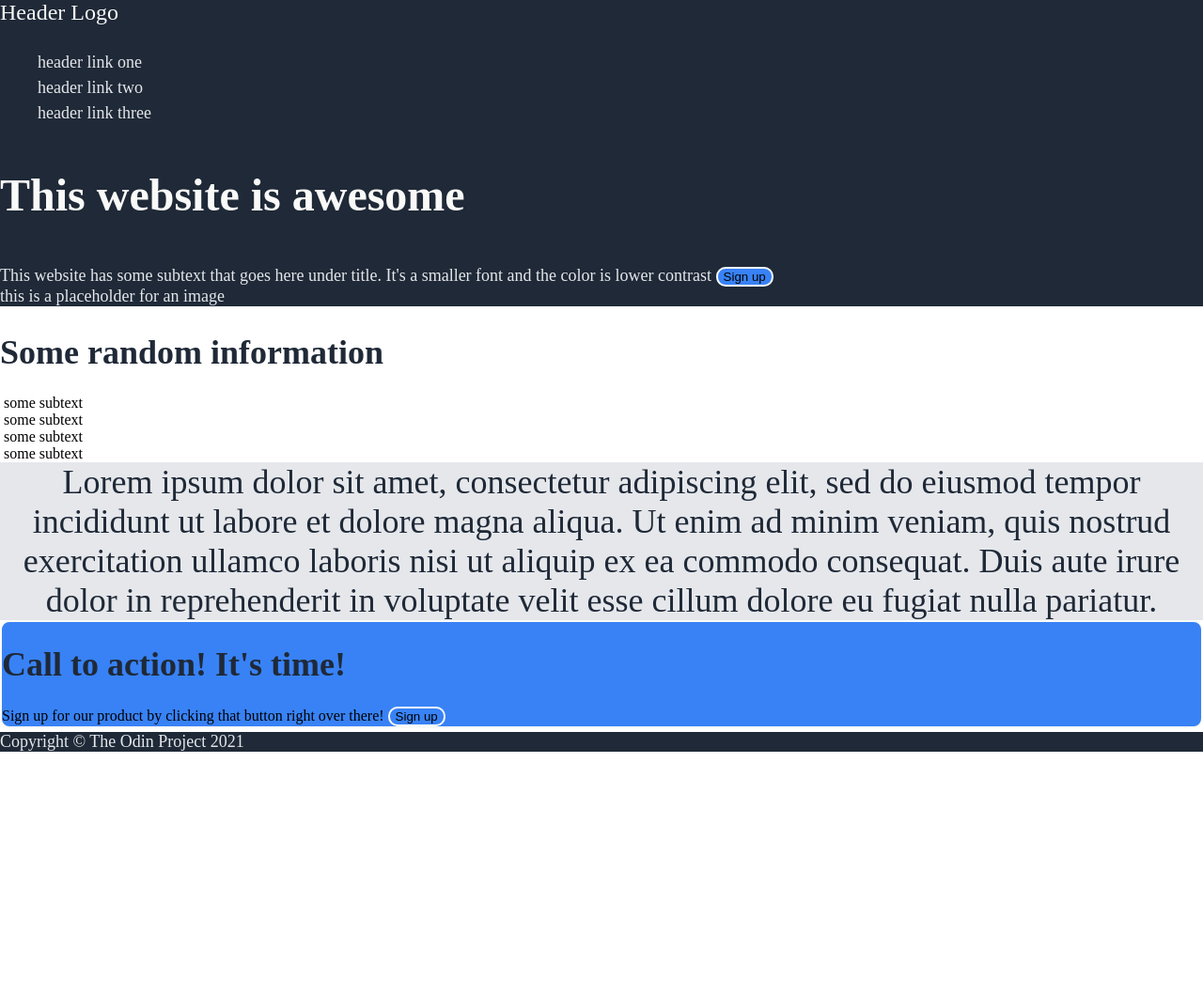
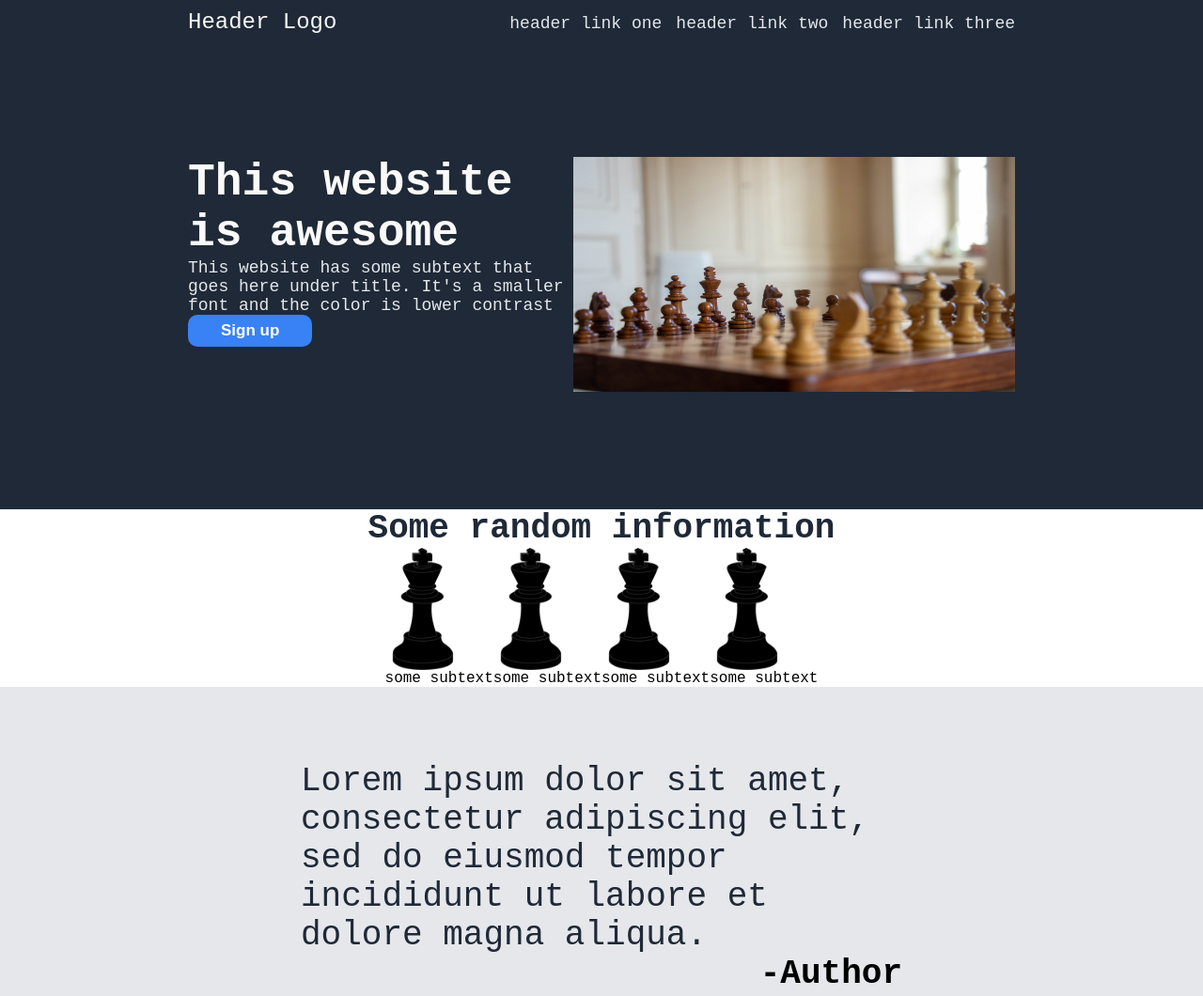
Before and after one commit to detixo/Layout_project, a plain HTML site: page index.html in a window 1280 px wide. Shown: the top 1060 px of the page at 94% size. Before the commit the page ends 800 px from the top, so only its background shows below. Drawn offline with Linux system fonts and the light colour scheme.

Commit message:
Layout improvement

```diff
--- a/index.html
+++ b/index.html
@@ -19,11 +19,11 @@
         <div class="bottom">
             <div class="left">
                 <p>This website is awesome</p>
-                This website has some subtext that goes here under title. It's a smaller font and the color is lower contrast
+                This website has some subtext that goes here under title. It's a smaller font and the color is lower contrast</br>
                 <button class="sign">Sign up</button>
             </div>
             <div class="right">
-                this is a placeholder for an image
+                <img src="./images/chess.jpg" alt="chess board">
             </div>
         </div>
     </div>
@@ -31,26 +31,27 @@
         <h1>Some random information</h1>
         <div class="container">
             <div class="card">
-                <img src="" alt="">
+                <img src="./images/king.png" alt="king">
                 some subtext
             </div>
             <div class="card">
-                <img src="" alt="">
+                <img src="./images/king.png" alt="king">
                 some subtext
             </div>
             <div class="card">
-                <img src="" alt="">
+                <img src="./images/king.png" alt="king">
                 some subtext
             </div>
             <div class="card">
-                <img src="" alt="">
+                <img src="./images/king.png" alt="king">
                 some subtext
             </div>
         </div>
         <div class="quote">
-            Lorem ipsum dolor sit amet, consectetur adipiscing elit, sed do eiusmod tempor incididunt ut labore et dolore magna aliqua. Ut enim ad minim veniam, quis nostrud exercitation ullamco laboris nisi ut aliquip ex ea commodo consequat. Duis aute irure dolor in reprehenderit in voluptate velit esse cillum dolore eu fugiat nulla pariatur.
+            <p>Lorem ipsum dolor sit amet, consectetur adipiscing elit, sed do eiusmod tempor incididunt ut labore et dolore magna aliqua.</p>
+            <p class="author">-Author</p>
         </div>
-        <div class="notification">
+        <div class="info">
             <div class="text">
                 <h1>Call to action! It's time!</h1>
                 Sign up for our product by clicking that button right over there!
--- a/style.css
+++ b/style.css
@@ -5,6 +5,8 @@ body{
     display: flex;
     flex-direction: column;
     justify-content: space-between;
+    align-items: center;
+    font-family: 'Courier New', monospace;
 }
 .top{
     font-size: 24px;
@@ -15,29 +17,93 @@ body{
     font-size: 18px;
     color: #E5E7EB;
     text-decoration: none;
+    align-self: stretch;
 }
 .header p{
     font-size: 48px;
     font-weight: 900;
     color: #F9FAF8;
 }
-ul{
-    list-style-type: none;
-}
 .quote{
     background-color: #E5E7EB;
     font-size: 36px;
     font-style: light italic;
     color: #1F2937;
-    text-align: center;
+    padding: 80px 320px;
 }
 h1{
     font-size: 36px;
     font-weight: 900;
     color: #1F2937;
+    margin: 0;
+    padding: 0;
 }
-.text, button{
+.info, button{
     background-color: #3882F6;
     border: 2px#F9FAF8 solid;
     border-radius: 10px;
 }
+button{
+    padding: 7px 35px;
+    color: white;
+    font-size: 17px;
+    font-weight: 700;
+}
+.bottom .sign{
+    border: none;
+}
+.container{
+    display: flex;
+    justify-content: center;
+}
+.card img{
+    width: 80px;
+    height: 130px;
+    display: flex;
+    flex-direction: column;
+
+}
+.right img{
+    width: 470px;
+    height: 250px;
+}
+.header{
+    display: flex;
+    flex-direction: column;
+    padding: 10px 200px 120px 200px;
+    gap: 130px;
+}
+.top{
+    display: flex;
+    justify-content: space-between;
+    flex: auto;
+}
+.bottom{
+    display: flex;
+    align-self: center;
+}
+ul{
+    list-style-type: none;
+    display: flex;
+    margin: 0;
+    padding: 0;
+    gap: 15px;
+}
+.main{
+    flex: 1;
+    display: flex;
+    flex-direction: column;
+    justify-content: space-around;
+    align-items: center;
+}
+.info{
+    padding: 40px 200px;
+}
+p{
+    margin: 0;
+}
+.author{
+    text-align: end;
+    font-weight: bold;
+    color: black;
+}
```
Also changed, not shown: images/chess.jpg (added), images/king.png (added).
